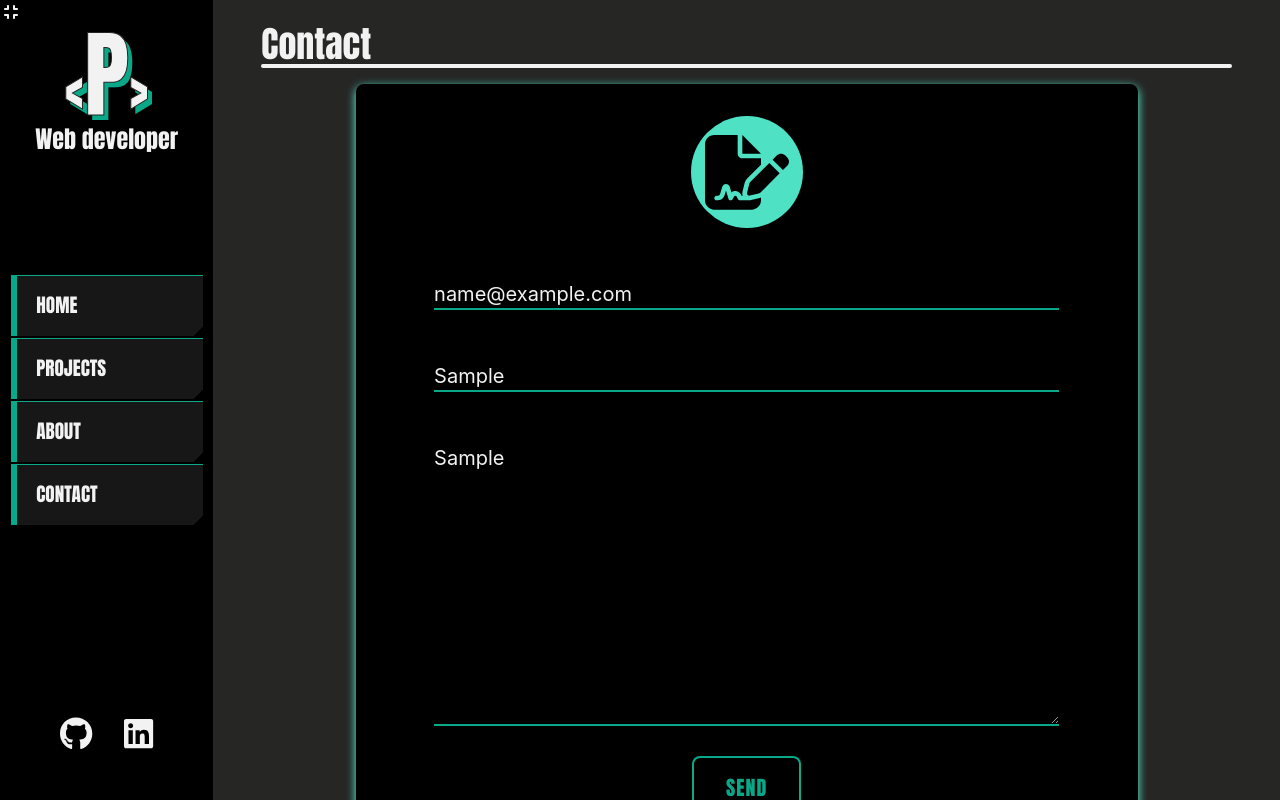
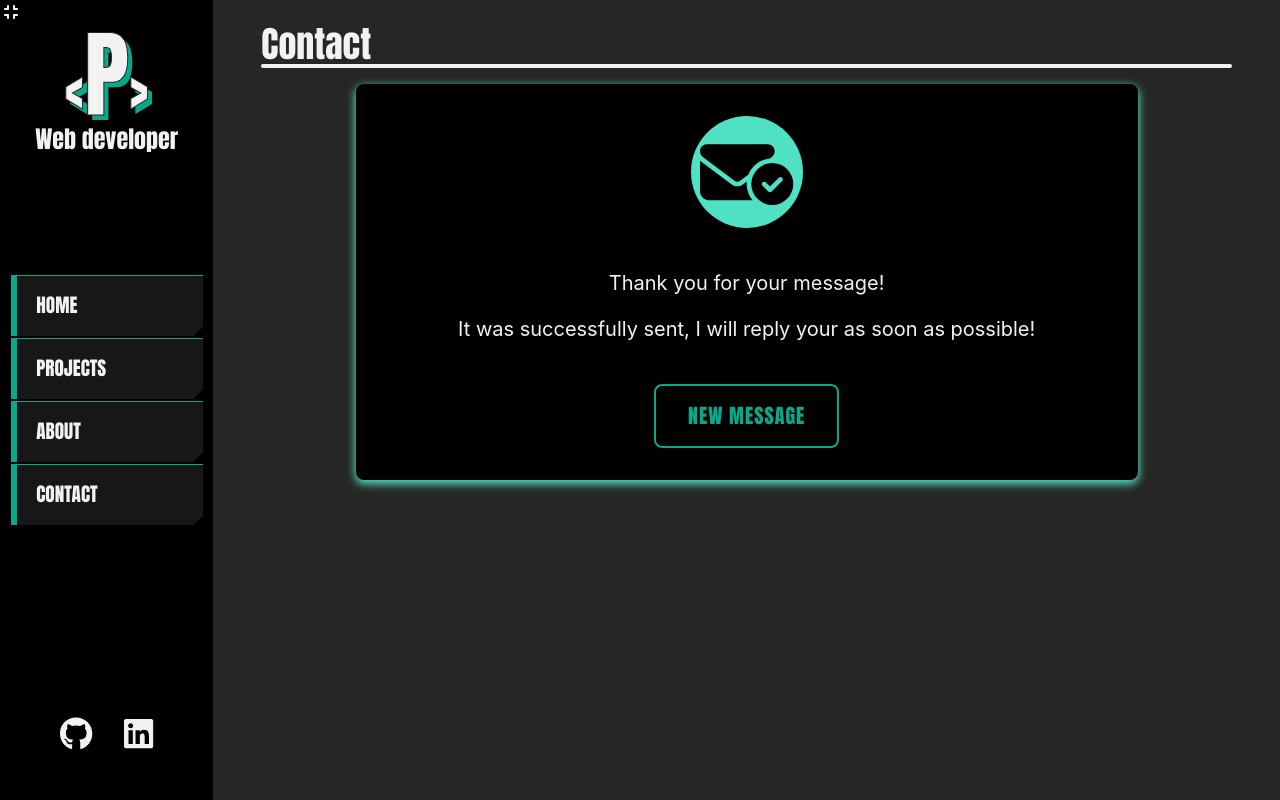
Before and after one commit to pabloff95/portfolio, a React (Vite) app: page /contact in a window 1280 px wide. Both pictures are taken after typing "name@example.com", "Sample", "Sample" into the empty fields and a click on the button "SEND". Built offline with nearby package versions, Linux system fonts and the light colour scheme.

Commit message:
Implement form state machine and add it to the contact form. Implement loading, success and initial state views of the form component.

```diff
--- a/src/components/basic-components/Fa-icon.tsx
+++ b/src/components/basic-components/Fa-icon.tsx
@@ -16,6 +16,8 @@ import {
   faMagnifyingGlassPlus,
   faMagnifyingGlassMinus,
   faFileSignature,
+  faEnvelopeCircleCheck,
+  faHourglassHalf,
 } from "@fortawesome/free-solid-svg-icons";
 import { library, IconProp } from "@fortawesome/fontawesome-svg-core";
 
@@ -39,6 +41,8 @@ const iconList: IconDefinition[] = [
   faMagnifyingGlassPlus,
   faMagnifyingGlassMinus,
   faFileSignature,
+  faEnvelopeCircleCheck,
+  faHourglassHalf,
 ];
 
 library.add(...iconList);
--- a/src/components/pages/contact/Contact-form.tsx
+++ b/src/components/pages/contact/Contact-form.tsx
@@ -4,8 +4,10 @@ import React, {
   SyntheticEvent,
   ChangeEvent,
   FocusEvent,
+  useReducer,
 } from "react";
 import FaIcon from "../../basic-components/Fa-icon";
+import { formMachineReducer, FormState, FormEvent } from "./Form-machine";
 
 interface formData {
   email: string;
@@ -13,7 +15,15 @@ interface formData {
   message: string;
 }
 
+const CONTAINER_STYLES: string =
+  "w-5/6 m-auto bg-dark-bg rounded-lg px-4 py-8 flex flex-col gap-6 shadow-box-primary shadow-contrast-on-focus-input";
+const BUTTON_STYLES: string =
+  "border-2 border-primary-dark text-xl text-primary-dark px-8 py-4 rounded-lg font-impact tracking-wider hover:bg-font-base hover:border-font-base hover:text-primary-contrast  hover:shadow-box-primary-contrast-xl ease-in-out duration-200";
+
+const MISSING_FIELD_ERROR = "This field cannot be blank";
+
 const ContactForm: React.FC = () => {
+  // ---- HOOKS ----
   const [formData, setFormData] = useState<formData>({
     email: "",
     subject: "",
@@ -22,6 +32,11 @@ const ContactForm: React.FC = () => {
   const [textAreaRows, setTextAreaRows] = useState<number>(1);
   const [focusedField, setFocusedField] = useState<string>("");
   const [invalidFields, setInvalidFields] = useState<string[]>([]);
+
+  const [formState, dispatch] = useReducer(
+    formMachineReducer,
+    FormState.Initial
+  );
 
   useEffect(() => {
     // Handle text area element height
@@ -35,8 +50,7 @@ const ContactForm: React.FC = () => {
     }
   }, [formData.message]);
 
-  const missingFieldError = "This field cannot be blank";
-
+  // ---- HANDLE FUNCTIONS ----
   const handleFormInput = (
     event: ChangeEvent<HTMLInputElement | HTMLTextAreaElement>
   ) => {
@@ -69,8 +83,10 @@ const ContactForm: React.FC = () => {
     }
   };
 
-  const submitForm = (event: SyntheticEvent) => {
+  // ---- REMAINING LOGIC ----
+  const submitForm = async (event: SyntheticEvent) => {
     event.preventDefault();
+    dispatch(FormEvent.Submit);
 
     // Validate required fields
     const newInvalidFields: string[] = [];
@@ -86,13 +102,102 @@ const ContactForm: React.FC = () => {
     if (newInvalidFields.length > 0) {
       return;
     }
+
+    // TODO: add email logic
+    // TODO: on error
+    // dispatch(FormEvent.Fail);
+    // TODO: on success
+    dispatch(FormEvent.Success);
   };
 
+  const handleNewMessage = () => {
+    dispatch(FormEvent.Restart);
+    setFormData({
+      email: "",
+      subject: "",
+      message: "",
+    });
+  };
+
+  // ---- COMPONENT VIEW ----
+  if (formState === FormState.Submitting) {
+    return (
+      <div className={CONTAINER_STYLES}>
+        <header>
+          <div className="w-full flex justify-center">
+            <div className="h-28 w-28 aspect-square bg-primary rounded-full flex justify-center items-center">
+              <svg
+                aria-hidden="true"
+                className="w-20 h-20 animate-spin text-dark-bg fill-primary-contrast"
+                viewBox="0 0 100 101"
+                fill="none"
+              >
+                <path
+                  d="M100 50.5908C100 78.2051 77.6142 100.591 50 100.591C22.3858 100.591 0 78.2051 0 50.5908C0 22.9766 22.3858 0.59082 50 0.59082C77.6142 0.59082 100 22.9766 100 50.5908ZM9.08144 50.5908C9.08144 73.1895 27.4013 91.5094 50 91.5094C72.5987 91.5094 90.9186 73.1895 90.9186 50.5908C90.9186 27.9921 72.5987 9.67226 50 9.67226C27.4013 9.67226 9.08144 27.9921 9.08144 50.5908Z"
+                  fill="currentColor"
+                />
+                <path
+                  d="M93.9676 39.0409C96.393 38.4038 97.8624 35.9116 97.0079 33.5539C95.2932 28.8227 92.871 24.3692 89.8167 20.348C85.8452 15.1192 80.8826 10.7238 75.2124 7.41289C69.5422 4.10194 63.2754 1.94025 56.7698 1.05124C51.7666 0.367541 46.6976 0.446843 41.7345 1.27873C39.2613 1.69328 37.813 4.19778 38.4501 6.62326C39.0873 9.04874 41.5694 10.4717 44.0505 10.1071C47.8511 9.54855 51.7191 9.52689 55.5402 10.0491C60.8642 10.7766 65.9928 12.5457 70.6331 15.2552C75.2735 17.9648 79.3347 21.5619 82.5849 25.841C84.9175 28.9121 86.7997 32.2913 88.1811 35.8758C89.083 38.2158 91.5421 39.6781 93.9676 39.0409Z"
+                  fill="currentFill"
+                />
+              </svg>
+            </div>
+          </div>
+        </header>
+        <main>
+          <div className="px-4 w-full flex flex-col justify-center items-center">
+            <p className="paragraph text-center">
+              Your message is being sent...
+            </p>
+          </div>
+        </main>
+      </div>
+    );
+  }
+
+  // if (formState === FormState.Failed) {
+  //   // TODO: On fail view
+  //   return (<div></div>)
+  // }
+
+  if (formState === FormState.Submitted) {
+    return (
+      <div className={CONTAINER_STYLES}>
+        <header>
+          <div className="w-full flex justify-center">
+            <div className="h-28 aspect-square bg-primary rounded-full flex justify-center">
+              <FaIcon
+                icon="fa-envelope-circle-check"
+                changeOnHover={false}
+                className="h-4/6 m-auto"
+                iconColor="var(--bg-color-dark)"
+              />
+            </div>
+          </div>
+        </header>
+        <main>
+          <div className="px-4 w-full">
+            <p className="paragraph text-center">Thank you for your message!</p>
+            <p className="paragraph text-center">
+              It was successfully sent, I will reply your as soon as possible!
+            </p>
+          </div>
+        </main>
+        <footer className="w-full flex justify-center">
+          <button
+            className={BUTTON_STYLES}
+            type="button"
+            onClick={handleNewMessage}
+          >
+            NEW MESSAGE
+          </button>
+        </footer>
+      </div>
+    );
+  }
+
   return (
-    <form
-      onSubmit={submitForm}
-      className="w-5/6 m-auto bg-dark-bg rounded-lg px-4 py-8 flex flex-col gap-6 shadow-box-primary shadow-contrast-on-focus-input"
-    >
+    <form onSubmit={submitForm} className={CONTAINER_STYLES}>
       <header>
         <div className="w-full flex justify-center">
           <div className="h-28 aspect-square bg-primary rounded-full flex justify-center">
@@ -133,7 +238,7 @@ const ContactForm: React.FC = () => {
             required
           />
           {invalidFields.includes("email") && (
-            <p className="text-red-500 text-lg">{missingFieldError}</p>
+            <p className="text-red-500 text-lg">{MISSING_FIELD_ERROR}</p>
           )}
         </section>
         <section>
@@ -163,7 +268,7 @@ const ContactForm: React.FC = () => {
             required
           />
           {invalidFields.includes("subject") && (
-            <p className="text-red-500 text-lg">{missingFieldError}</p>
+            <p className="text-red-500 text-lg">{MISSING_FIELD_ERROR}</p>
           )}
         </section>
         <section>
@@ -193,15 +298,12 @@ const ContactForm: React.FC = () => {
             required
           ></textarea>
           {invalidFields.includes("message") && (
-            <p className="text-red-500 text-lg">{missingFieldError}</p>
+            <p className="text-red-500 text-lg">{MISSING_FIELD_ERROR}</p>
           )}
         </section>
       </main>
       <footer className="w-full flex justify-center">
-        <button
-          className="border-2 border-primary-dark text-xl text-primary-dark px-8 py-4 rounded-lg font-impact tracking-wider hover:bg-font-base hover:border-font-base hover:text-primary-contrast  hover:shadow-box-primary-contrast-xl ease-in-out duration-200"
-          type="submit"
-        >
+        <button className={BUTTON_STYLES} type="submit">
           SEND
         </button>
       </footer>
--- /dev/null
+++ b/src/components/pages/contact/Form-machine.tsx
@@ -0,0 +1,49 @@
+import { Reducer } from "react";
+
+enum FormState {
+  Initial,
+  Submitting,
+  Submitted,
+  Failed,
+}
+
+enum FormEvent {
+  Submit,
+  Success,
+  Fail,
+  Restart,
+}
+
+const formMachineReducer: Reducer<FormState, FormEvent> = (state, event) => {
+  // Handle possible state transitions based on received event and state
+  switch (state) {
+    case FormState.Initial:
+      if (event === FormEvent.Submit) {
+        return FormState.Submitting;
+      }
+      break;
+    case FormState.Submitting:
+      if (event === FormEvent.Success) {
+        return FormState.Submitted;
+      }
+      if (event === FormEvent.Fail) {
+        return FormState.Failed;
+      }
+      break;
+    case FormState.Submitted:
+      if (event === FormEvent.Restart) {
+        return FormState.Initial;
+      }
+      break;
+    case FormState.Failed:
+      if (event === FormEvent.Restart) {
+        return FormState.Initial;
+      }
+      break;
+  }
+
+  // No match, return same state
+  return state;
+};
+
+export { formMachineReducer, FormState, FormEvent };
--- a/src/pages/Home.tsx
+++ b/src/pages/Home.tsx
@@ -6,7 +6,7 @@ export default function Home() {
           <div className="w-[40%] hidden-animation hidden-animation-left">
             <img
               className="rounded-3xl m-auto"
-              src="./public/images/profile.png"
+              src="/images/profile.png"
               alt="Profile picture"
             />
           </div>
```
